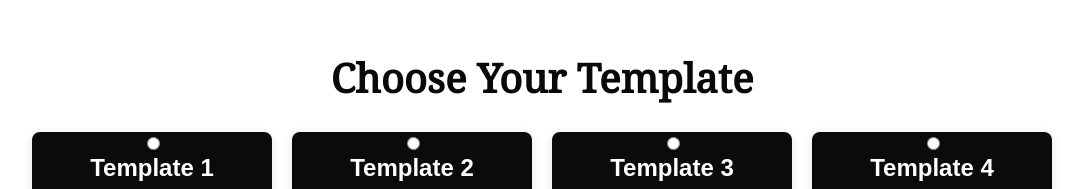
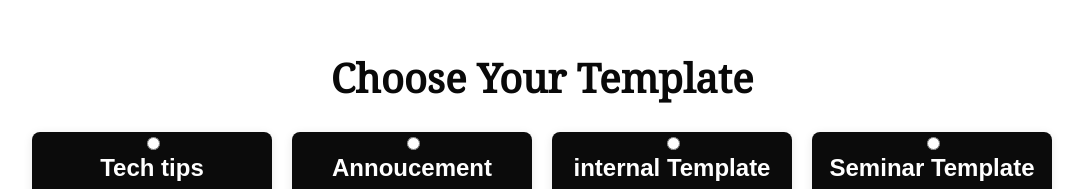
Before and after one commit to 5puluh/GT-Template-Gen, a plain HTML site: page choose-template.html in a window 1280 px wide. Shown: the part 101-290 px from the top of the page, without its empty margins (98-1181 px from the left). Drawn offline with Linux system fonts and the light colour scheme.

Commit message:
Upload updated

```diff
--- a/choose-template.html
+++ b/choose-template.html
@@ -967,27 +967,27 @@
   const templates = [
     {
       value: "template1",
-      title: "Template 1",
+      title: "Tech tips",
       description: "Description for option 1.",
       imgSrc: "template1.jpeg"
     },
     {
       value: "template2",
-      title: "Template 2",
+      title: "Annoucement ",
       description: "Description for option 2.",
-      imgSrc: "template2.jpeg"
+      imgSrc: "template2.png"
     },
     {
       value: "template3",
-      title: "Template 3",
+      title: "internal Template",
       description: "Description for option 3.",
       imgSrc: "template3.jpeg"
     },
     {
       value: "template4",
-      title: "Template 4",
+      title: "Seminar Template",
       description: "Description for option 4.",
-      imgSrc: "template4.png"
+      imgSrc: "template4.PNG"
     }
   ];
 
```
